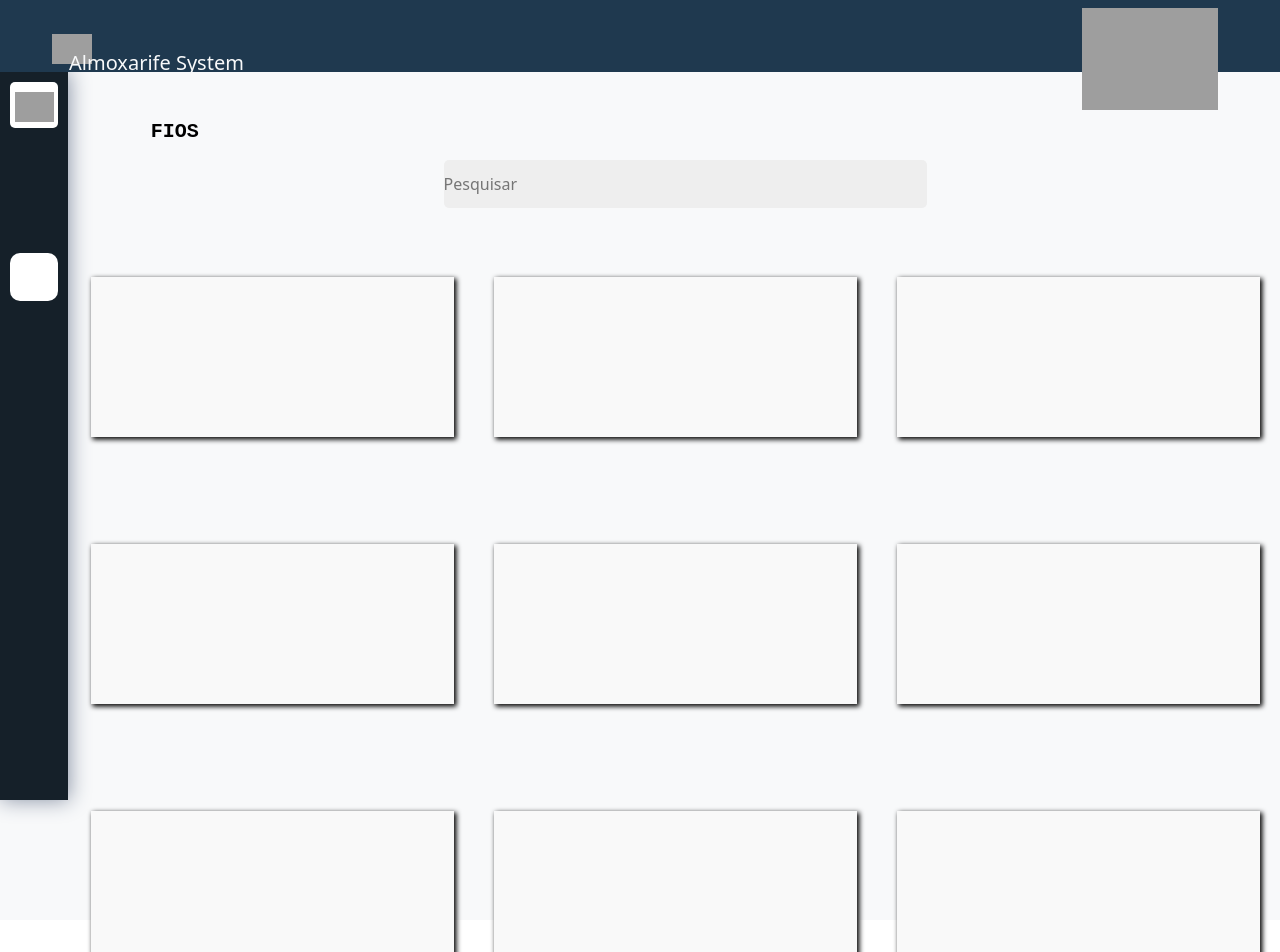
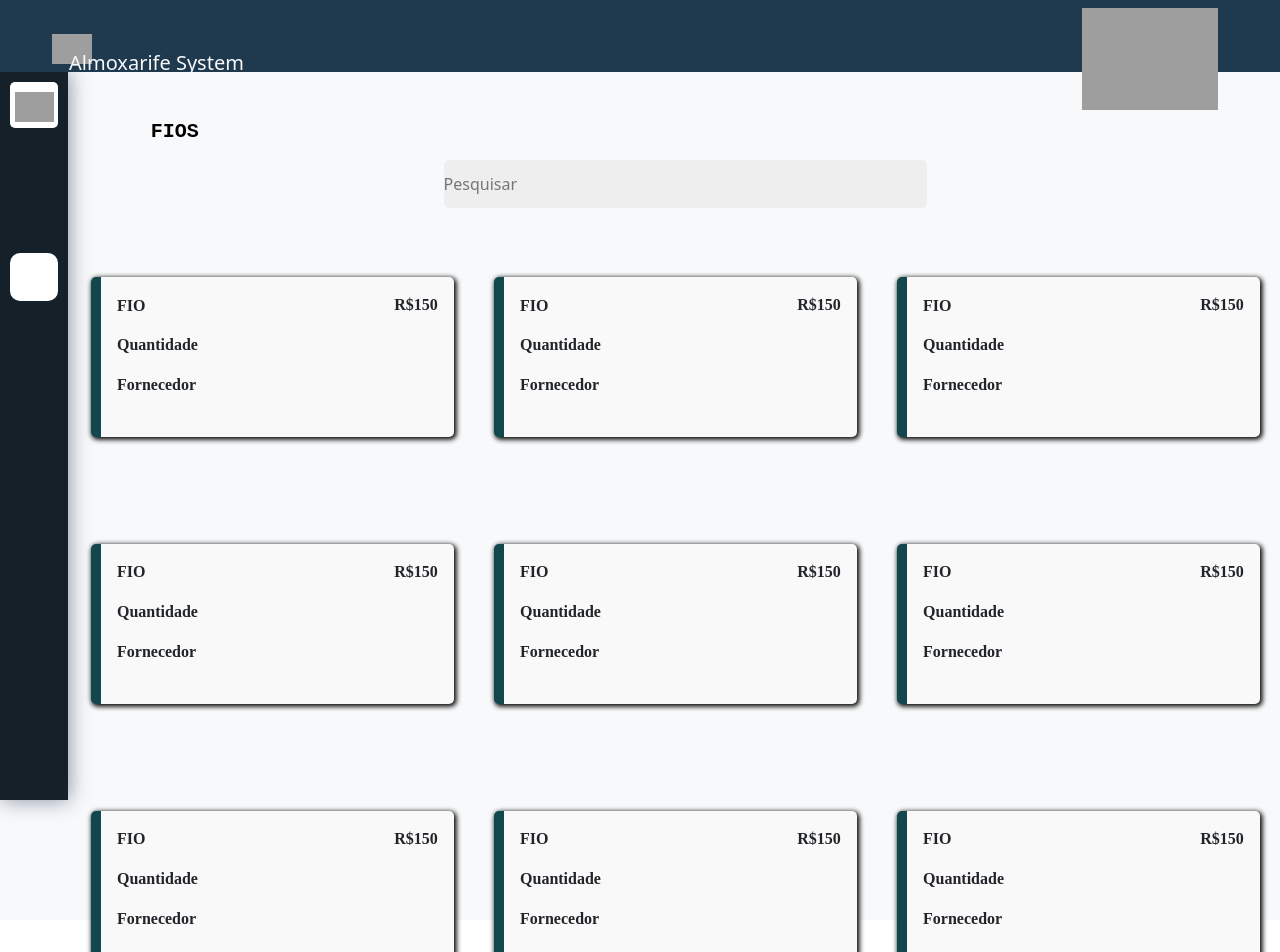
Before and after one commit to rebelattogustavo/ProjetoTecelagem, an Angular app in the folder APP/: page /home/fio in a window 1280 px wide. Shown: the top 952 px of the page. Built offline with nearby package versions, Linux system fonts and the light colour scheme; grey boxes are pictures that could not be loaded.

Commit message:
10/08 - 21:34

```diff
--- a/APP/src/app/fio/fio.component.css
+++ b/APP/src/app/fio/fio.component.css
@@ -57,4 +57,24 @@
     height: 20%;
     background-color: #F9F9F9;
     box-shadow: 1.5px 1.5px 5px 1px #000000;
+    border-left: 10px solid #12474E;
+    border-radius: 5px;
 }
+
+.container-top-item{
+    display: flex;
+    justify-content: space-between;
+    align-items: center;
+}
+
+.container-top-item h1, span{
+    font-size: 16px;
+    font-family: 'Times New Roman', Times, serif;
+    font-weight: bold;
+    margin: 1rem 1rem 0 1rem;
+}
+
+.container-bottom-item{
+    display: flex;
+    flex-direction: column;
+}
--- a/APP/src/app/fio/fio.component.html
+++ b/APP/src/app/fio/fio.component.html
@@ -11,31 +11,94 @@
 
     <div class="container-fios">
         <div class="item">
-
+            <div class="container-top-item">
+                <h1>FIO</h1>
+                <span>R$150</span>
+            </div>
+            <div class="container-bottom-item">
+                <span>Quantidade</span>
+                <span>Fornecedor</span>
+            </div>
         </div>
         <div class="item">
-
+            <div class="container-top-item">
+                <h1>FIO</h1>
+                <span>R$150</span>
+            </div>
+            <div class="container-bottom-item">
+                <span>Quantidade</span>
+                <span>Fornecedor</span>
+            </div>
         </div>
         <div class="item">
-
+            <div class="container-top-item">
+                <h1>FIO</h1>
+                <span>R$150</span>
+            </div>
+            <div class="container-bottom-item">
+                <span>Quantidade</span>
+                <span>Fornecedor</span>
+            </div>
         </div>
         <div class="item">
-
+            <div class="container-top-item">
+                <h1>FIO</h1>
+                <span>R$150</span>
+            </div>
+            <div class="container-bottom-item">
+                <span>Quantidade</span>
+                <span>Fornecedor</span>
+            </div>
         </div>
         <div class="item">
-
+            <div class="container-top-item">
+                <h1>FIO</h1>
+                <span>R$150</span>
+            </div>
+            <div class="container-bottom-item">
+                <span>Quantidade</span>
+                <span>Fornecedor</span>
+            </div>
         </div>
         <div class="item">
-
+            <div class="container-top-item">
+                <h1>FIO</h1>
+                <span>R$150</span>
+            </div>
+            <div class="container-bottom-item">
+                <span>Quantidade</span>
+                <span>Fornecedor</span>
+            </div>
         </div>
         <div class="item">
-
+            <div class="container-top-item">
+                <h1>FIO</h1>
+                <span>R$150</span>
+            </div>
+            <div class="container-bottom-item">
+                <span>Quantidade</span>
+                <span>Fornecedor</span>
+            </div>
         </div>
         <div class="item">
-
+            <div class="container-top-item">
+                <h1>FIO</h1>
+                <span>R$150</span>
+            </div>
+            <div class="container-bottom-item">
+                <span>Quantidade</span>
+                <span>Fornecedor</span>
+            </div>
         </div>
         <div class="item">
-
+            <div class="container-top-item">
+                <h1>FIO</h1>
+                <span>R$150</span>
+            </div>
+            <div class="container-bottom-item">
+                <span>Quantidade</span>
+                <span>Fornecedor</span>
+            </div>
         </div>
     </div>
 </div>
```
